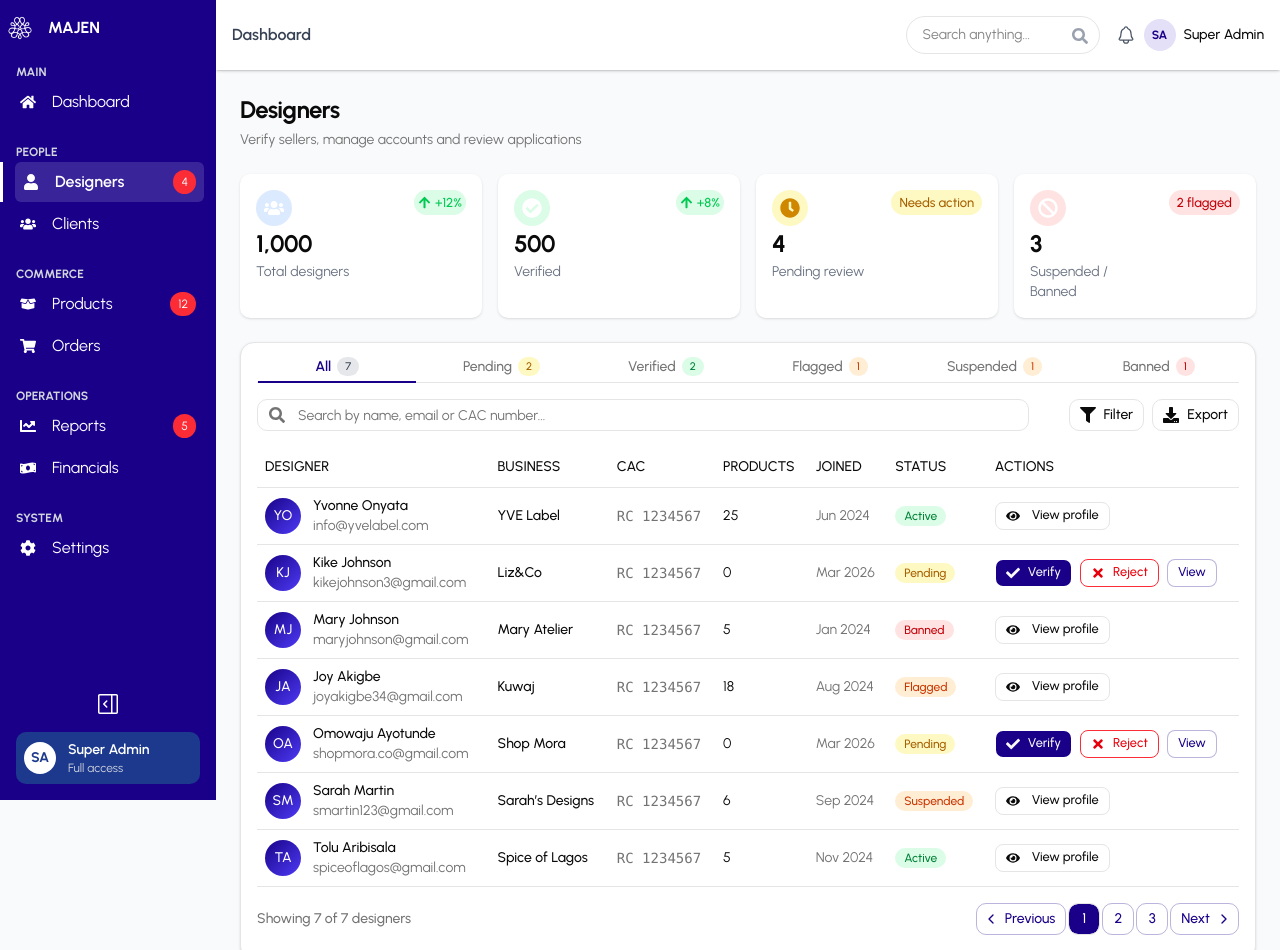
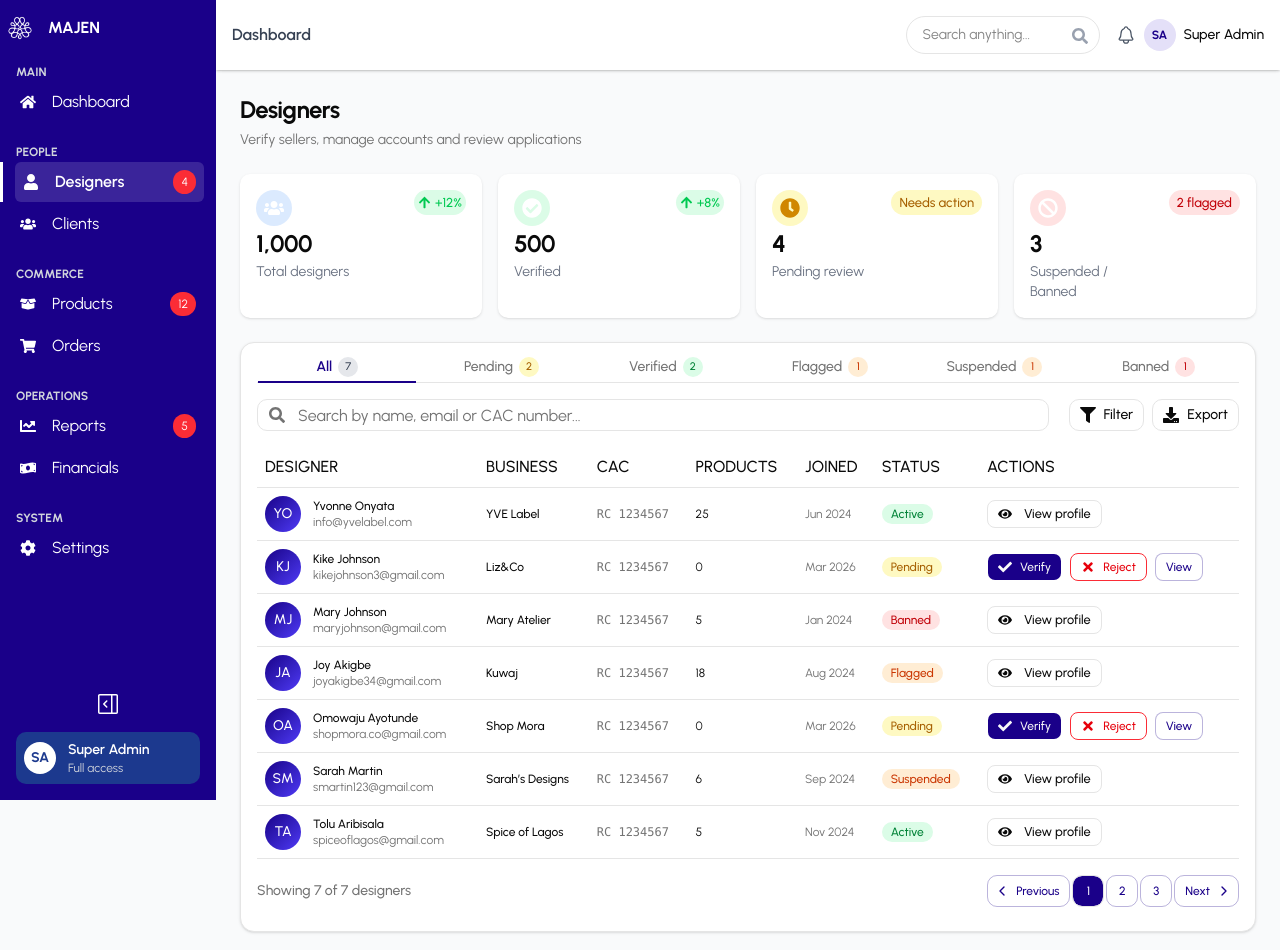
Before and after one commit to Dhavisco/Majen-Admin, a Next.js app: page /dashboard/designers in a window 1280 px wide. Shown: the top 950 px of the page. Built offline with nearby package versions, Linux system fonts and the light colour scheme.

Commit message:
fix: reduce text size

```diff
--- a/app/dashboard/designers/page.tsx
+++ b/app/dashboard/designers/page.tsx
@@ -238,10 +238,10 @@ const DesignerPage: React.FC = () => {
                                     <TabsTrigger
                                         key={tab.value}
                                         value={tab.value}
-                                        className="px-4 text-muted-foreground data-[state=active]:text-[#1A0089] data-[state=active]:font-semibold data-[state=active]:after:bg-[#1A0089] font-medium"
+                                        className="px-4 text-xs md:text-sm text-muted-foreground data-[state=active]:text-[#1A0089] data-[state=active]:font-semibold data-[state=active]:after:bg-[#1A0089] font-medium"
                                     >
                                         {tab.label}
-                                        <span className={`text-[11px] px-2 py-0.5 rounded-full font-medium ${tab.color}`}>
+                                        <span className={`text-[10px] md:text-[11px] flex items-center justify-center w-4 h-4 md:w-5 md:h-5 rounded-full font-medium ${tab.color}`}>
                                             {counts[tab.value] ?? 0}
                                         </span>
                                     </TabsTrigger>
@@ -252,25 +252,25 @@ const DesignerPage: React.FC = () => {
 
 
                     {/* Search + Actions */}
-                    <div className="flex flex-col sm:flex-row sm:justify-between gap-10 w-full mt-4">
+                    <div className="flex flex-col sm:flex-row sm:justify-between gap-5 w-full mt-4">
 
                         <div className="relative flex-1">
                             <FaSearch className="absolute left-3 top-2 h-4 w-4 text-muted-foreground" />
                             <Input
                                 placeholder="Search by name, email or CAC number..."
-                                className="pl-10 bg-white"
+                                className="pl-10 bg-white text-xs md:text-base"
                             />
                         </div>
 
                         <div className="flex items-center gap-2">
 
-                            <Button variant="outline" className="flex items-center gap-2">
-                                <FaFilter className="h-4 w-4" />
+                            <Button variant="outline" className="flex items-center gap-2 text-xs md:text-sm">
+                                <FaFilter className="md:h-4 md:w-4 h-2 w-2" />
                                 Filter
                             </Button>
 
-                            <Button variant="outline" className="flex items-center gap-2">
-                                <FaDownload className="h-4 w-4" />
+                            <Button variant="outline" className="flex items-center gap-2 text-xs md:text-sm">
+                                <FaDownload className="md:h-4 md:w-4 h-2 w-2" />
                                 Export
                             </Button>
 
@@ -281,7 +281,7 @@ const DesignerPage: React.FC = () => {
                     {/* Table */}
                     <div className="overflow-x-auto w-full mt-4 max-w-[calc(100vw-4rem)] sm:max-w-full">
 
-                        <Table className=''>
+                        <Table className='text-xs md:text-base'>
 
                             <TableHeader>
                                 <TableRow>
@@ -304,27 +304,29 @@ const DesignerPage: React.FC = () => {
                                         <TableCell>
                                             <div className="flex items-center gap-3">
 
-                                                <div className="w-9 h-9 bg-linear-to-br from-[#1A0089] to-indigo-600 text-white rounded-full flex items-center justify-center font-medium text-sm">
+                                                <div className="md:w-9 md:h-9 w-7 h-7 bg-linear-to-br from-[#1A0089] to-indigo-600 text-white md:text-sm text-[10px] rounded-full flex items-center justify-center font-medium">
                                                     {designer.name.split(' ').map(n => n[0]).join('').toUpperCase()}
                                                 </div>
 
-                                                <div>
+                                                <div className='md:text-xs text-[11px]'>
                                                     <div className="font-medium">{designer.name}</div>
-                                                    <div className="text-sm text-muted-foreground">{designer.email}</div>
+                                                    <div className="text-muted-foreground">{designer.email}</div>
                                                 </div>
 
                                             </div>
                                         </TableCell>
 
-                                        <TableCell className="font-medium">{designer.business}</TableCell>
+                                        <TableCell className="font-medium md:text-xs text-[11px]">{designer.business}</TableCell>
 
-                                        <TableCell className="text-muted-foreground font-mono">{designer.cac}</TableCell>
+                                        <TableCell className="text-muted-foreground font-mono md:text-xs text-[11px]">{designer.cac}</TableCell>
 
-                                        <TableCell>{designer.products}</TableCell>
+                                        <TableCell className="md:text-xs text-[11px]">{designer.products}</TableCell>
 
-                                        <TableCell className="text-muted-foreground">{designer.joined}</TableCell>
+                                        <TableCell className="text-muted-foreground md:text-xs text-[11px]">{designer.joined}</TableCell>
 
-                                        <TableCell>{getStatusBadge(designer.status)}</TableCell>
+                                        <TableCell className="md:text-xs text-[11px]">
+                                            {getStatusBadge(designer.status)}
+                                        </TableCell>
 
                                         <TableCell>
 
@@ -333,15 +335,15 @@ const DesignerPage: React.FC = () => {
                                                 {designer.status === 'Pending' ? (
 
                                                     <>
-                                                        <Button size="sm" className="bg-[#1A0089] hover:bg-[#14006b] font-medium">
+                                                        <Button size="sm" className="bg-[#1A0089] hover:bg-[#14006b] font-medium md:text-xs text-[11px]">
                                                             <FaCheck className="mr-1" /> Verify
                                                         </Button>
 
-                                                        <Button size="sm" variant="outline" className="border-red-500 text-red-600 hover:bg-red-100 font-medium">
+                                                        <Button size="sm" variant="outline" className="border-red-500 text-red-600 hover:bg-red-100 font-medium md:text-xs text-[11px]">
                                                             <FaTimes className="mr-1" /> Reject
                                                         </Button>
 
-                                                        <Button size="sm" variant="outline" className='text-[#1A0089] hover:bg-[#14006b] border-[#1900894b] font-medium'>
+                                                        <Button size="sm" variant="outline" className='text-[#1A0089] hover:bg-[#14006b] border-[#1900894b] font-medium md:text-xs text-[11px]'>
                                                             View
                                                         </Button>
                                                     </>
@@ -370,7 +372,7 @@ const DesignerPage: React.FC = () => {
 
                         <div className="flex items-center justify-between border-t w-full py-4">
 
-                            <p className="text-sm text-muted-foreground font-medium">
+                            <p className="md:text-sm text-xs text-muted-foreground font-medium">
                                 Showing {filteredDesigners.length} of {designers.length} designers
                             </p>
 
@@ -380,14 +382,14 @@ const DesignerPage: React.FC = () => {
                                         <PaginationItem>
                                             <PaginationPrevious
                                                 href="#"
-                                                className="text-[#1A0089]! hover:text-[#14006b] border-[#1A00894b] border-[0.5px]"
+                                                className="text-[#1A0089]! hover:text-[#14006b] border-[#1A00894b] md:text-xs text-[11px]  border-[0.5px]"
                                             />
                                         </PaginationItem>
                                         <PaginationItem>
                                             <PaginationLink
                                                 href="#"
                                                 isActive
-                                                className="bg-[#1A0089] text-white! hover:bg-[#14006b]"
+                                                className="bg-[#1A0089] text-white! hover:bg-[#14006b] md:text-xs text-[11px]"
                                             >
                                                 1
                                             </PaginationLink>
@@ -395,7 +397,7 @@ const DesignerPage: React.FC = () => {
                                         <PaginationItem>
                                             <PaginationLink
                                                 href="#"
-                                                className="text-[#1A0089]! hover:bg-[#1A0089]/10 hover:text-[#14006b]! border-[#1A00894b] border-[0.5px]"
+                                                className="text-[#1A0089]! hover:bg-[#1A0089]/10 hover:text-[#14006b]! border-[#1A00894b] border-[0.5px] md:text-xs text-[11px]"
                                             >
                                                 2
                                             </PaginationLink>
@@ -403,7 +405,7 @@ const DesignerPage: React.FC = () => {
                                         <PaginationItem>
                                             <PaginationLink
                                                 href="#"
-                                                className="text-[#1A0089]! hover:bg-[#1A0089]/10 hover:text-[#14006b]! border-[#1A00894b] border-[0.5px]"
+                                                className="text-[#1A0089]! hover:bg-[#1A0089]/10 hover:text-[#14006b]! border-[#1A00894b] border-[0.5px] md:text-xs text-[11px]"
                                             >
                                                 3
                                             </PaginationLink>
@@ -411,7 +413,7 @@ const DesignerPage: React.FC = () => {
                                         <PaginationItem>
                                             <PaginationNext
                                                 href="#"
-                                                className="text-[#1A0089]! hover:text-[#14006b]! border-[#1A00894b] border-[0.5px]"
+                                                className="text-[#1A0089]! hover:text-[#14006b]! border-[#1A00894b] border-[0.5px] md:text-xs text-[11px]"
                                             />
                                         </PaginationItem>
                                     </PaginationContent>
```
